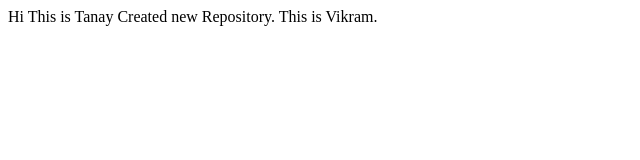
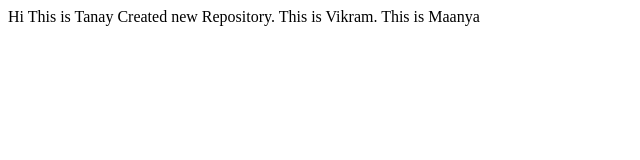
Before and after one commit to vikramNilaji/vikramssites2, a plain HTML site: page index.html in a window 1280 px wide. Shown: the whole page, without its empty margins (0-640 px from the left). Drawn offline with Linux system fonts and the light colour scheme.

Commit message:
add
added data

```diff
--- a/index.html
+++ b/index.html
@@ -7,6 +7,6 @@
     <title>Document</title>
 </head>
 <body>
-    Hi This is Tanay Created new Repository. This is Vikram.
+    Hi This is Tanay Created new Repository. This is Vikram. This is Maanya
 </body>
 </html>
```
